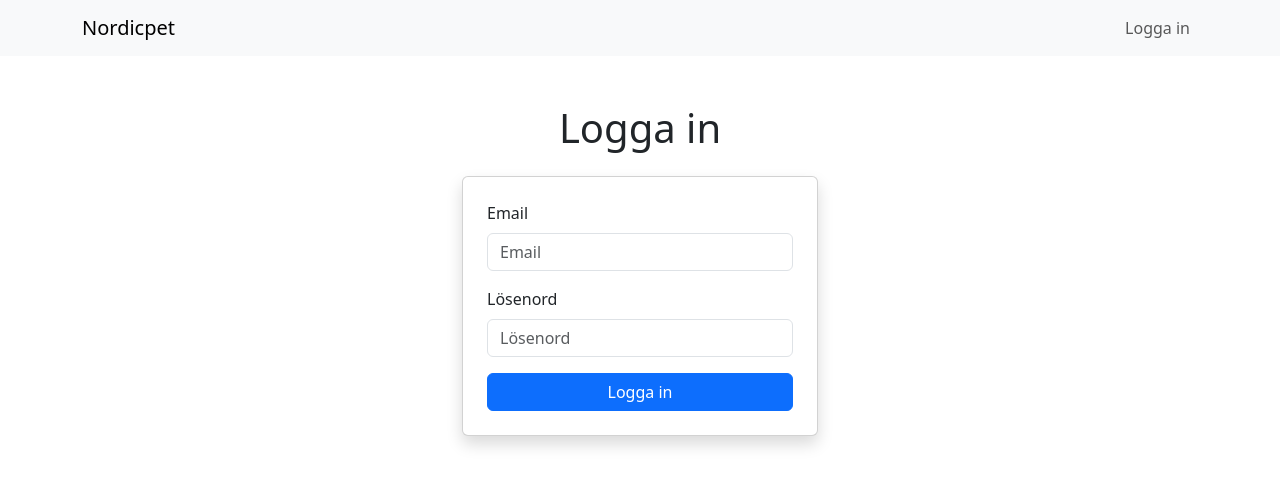
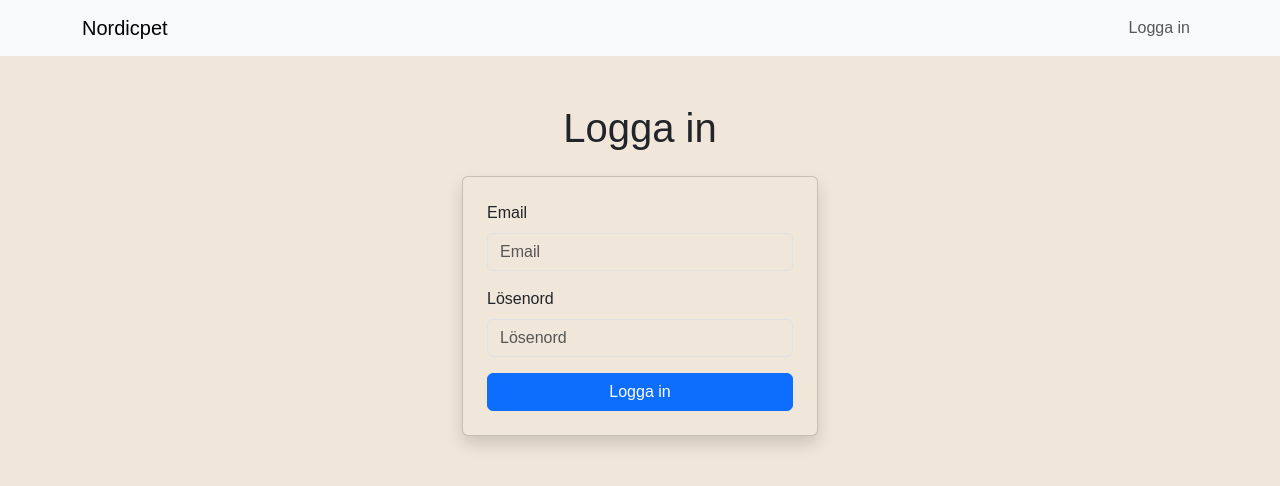
Before and after one commit to nathalievaster/nordicpet_frontend, a Vue app: page /login in a window 1280 px wide. Shown: the top 486 px of the page. Built offline with nearby package versions, Linux system fonts and the light colour scheme.

Commit message:
försöker få egen css att fungera med bootstrap

```diff
--- a/src/assets/main.css
+++ b/src/assets/main.css
@@ -1,5 +1,5 @@
 body {
-    margin: 0;
-    font-family: Arial, sans-serif;
-    background-color: #f1e6da;
+  --bs-body-bg: #f1e6da;
+  --bs-body-font-family: Arial, sans-serif;
+  margin: 0;
 }
--- a/src/main.js
+++ b/src/main.js
@@ -3,6 +3,7 @@ import App from './App.vue'
 import router from './router'
 import 'bootstrap/dist/css/bootstrap.min.css';
 import 'bootstrap/dist/js/bootstrap.bundle.min.js';
+import './assets/main.css'
 
 const app = createApp(App)
 
```
